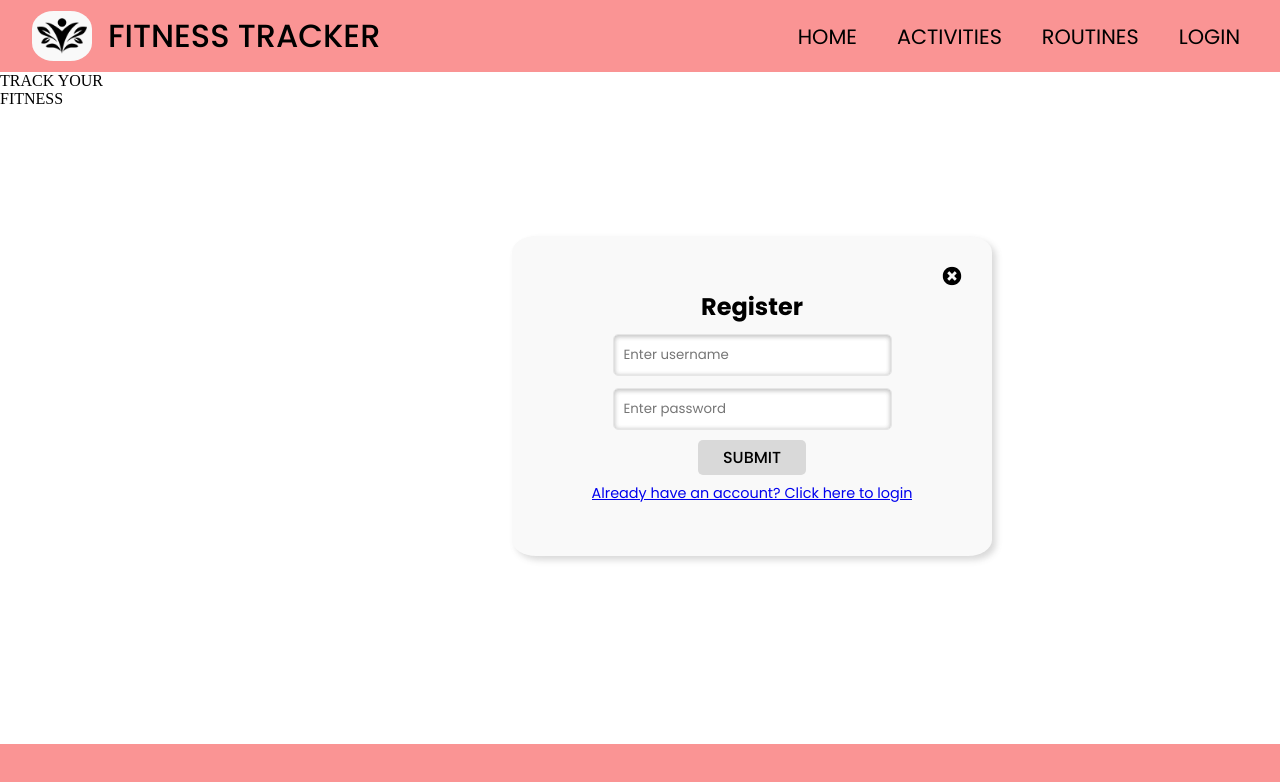
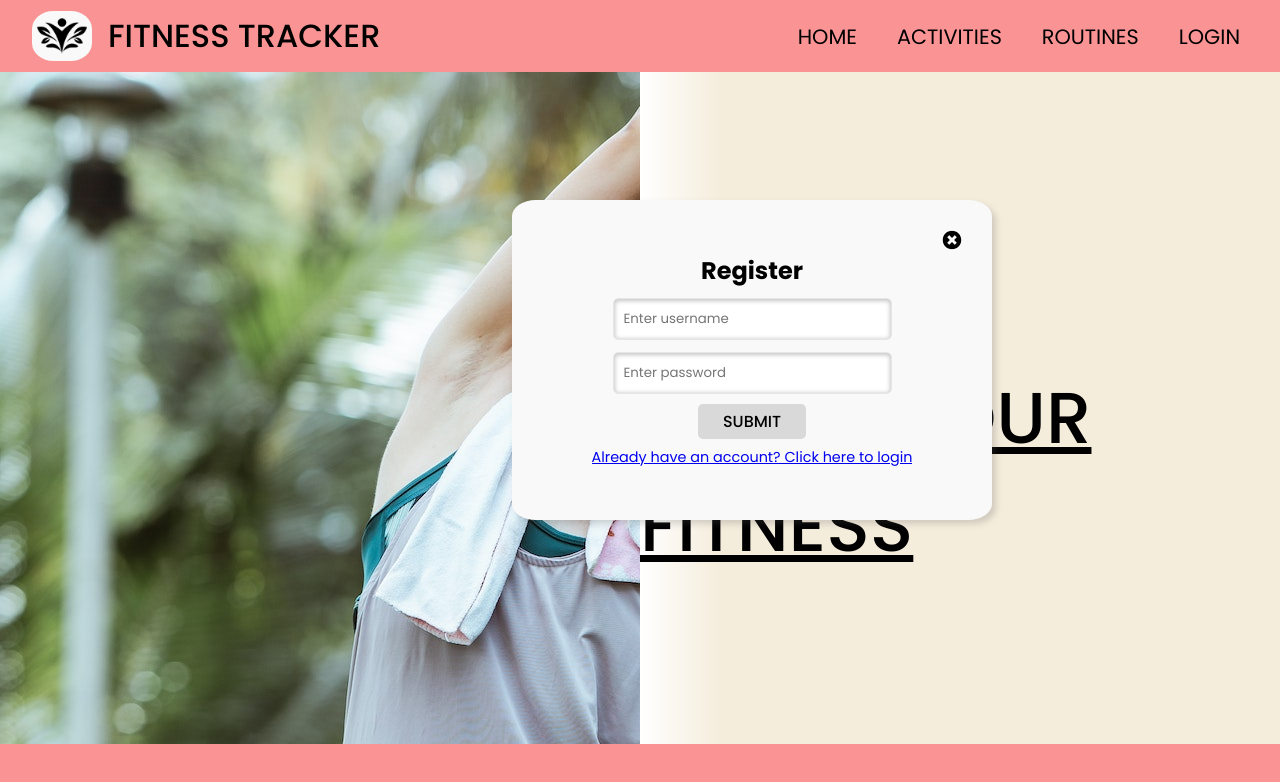
Before and after one commit to INIKITS/FitnessTracker-FrontEnd, a React (Create React App) app: page /register in a window 1280 px wide. Shown: the top 782 px of the page. Built offline with nearby package versions, Linux system fonts and the light colour scheme.

Commit message:
started activities

```diff
--- a/src/pages/Activities.js
+++ b/src/pages/Activities.js
@@ -1,31 +1,28 @@
-import React,{useState, useEffect} from 'react';
+import React, { useState, useEffect } from 'react';
 import { NavLink } from 'react-router-dom';
-import {getActivities} from '../api';
-
+import { getActivities } from '../api';
+import '../styles/Activities.scss';
 
 function Activities(props) {
-  const [activities,setActivities]=useState([])
-  useEffect(()=>{
+  const [activities, setActivities] = useState([]);
+  useEffect(() => {
     getActivities()
-    .then(data => setActivities(data))
-    .catch(console.error)
-  },[activities])
+      .then((data) => setActivities(data))
+      .catch(console.error);
+  }, [activities]);
   return (
-  <div>
-
-    {activities && activities.map((activity)=>{
-      return(
-        <div key={activity.id}>
-          <p>Name: {activity.name}</p>
-          <p>Description: {activity.description}</p>
-        </div>
-      )
-    })}
+    <div className='activity-wrapper'>
+      {activities &&
+        activities.map((activity) => {
+          return (
+            <div className='activity-container' key={activity.id}>
+              <p>Name: {activity.name}</p>
+              <p>Description: {activity.description}</p>
+            </div>
+          );
+        })}
     </div>
-  )
+  );
 }
 
-
-
-
 export default Activities;
--- a/src/pages/Login.js
+++ b/src/pages/Login.js
@@ -1,8 +1,8 @@
-import React from "react";
-import { NavLink } from "react-router-dom";
-import { LoginModal } from "../components/index";
-import "../styles/Home.scss";
-import HomeImage from "../img/pexels-ketut-subiyanto-4436349.jpg";
+import React from 'react';
+import { NavLink } from 'react-router-dom';
+import { LoginModal } from '../components/index';
+import '../styles/Home.scss';
+import HomeImage from '../img/pexels-ketut-subiyanto-4436349.jpg';
 
 function Login(props) {
   const {
@@ -18,9 +18,7 @@ function Login(props) {
   } = props;
 
   return (
-    <div id="home-wrapper">
-      <p className="title1">TRACK YOUR</p>
-      <p className="title2">FITNESS</p>
+    <div id='main'>
       <LoginModal
         username={username}
         setUsername={setUsername}
@@ -32,6 +30,12 @@ function Login(props) {
         errorMessage={errorMessage}
         setErrorMessage={setErrorMessage}
       />
+      <div className='overlay'>
+        <div id='hero'>
+          <div className='bg-img'></div>
+          <p>TRACK YOUR FITNESS</p>
+        </div>
+      </div>
     </div>
   );
 }
--- a/src/pages/Register.js
+++ b/src/pages/Register.js
@@ -1,8 +1,8 @@
-import React from "react";
-import { NavLink } from "react-router-dom";
-import { RegisterModal } from "../components/index";
-import "../styles/Home.scss";
-import HomeImage from "../img/pexels-ketut-subiyanto-4436349.jpg";
+import React from 'react';
+import { NavLink } from 'react-router-dom';
+import { RegisterModal } from '../components/index';
+import '../styles/Home.scss';
+import HomeImage from '../img/pexels-ketut-subiyanto-4436349.jpg';
 
 function Register(props) {
   const { errorMessage, setErrorMessage } = props;
@@ -17,9 +17,7 @@ function Register(props) {
   } = props;
 
   return (
-    <div id="home-wrapper">
-      <p className="title1">TRACK YOUR</p>
-      <p className="title2">FITNESS</p>
+    <div id='main'>
       <RegisterModal
         username={username}
         setUsername={setUsername}
@@ -31,6 +29,12 @@ function Register(props) {
         errorMessage={errorMessage}
         setErrorMessage={setErrorMessage}
       />
+      <div className='overlay'>
+        <div id='hero'>
+          <div className='bg-img'></div>
+          <p>TRACK YOUR FITNESS</p>
+        </div>
+      </div>
     </div>
   );
 }
--- /dev/null
+++ b/src/styles/Activities.scss
@@ -0,0 +1,9 @@
+.activity-wrapper {
+  background-color: blue;
+  .activity-container {
+    background-color: red;
+    p {
+      color: white;
+    }
+  }
+}
--- a/src/styles/Home.scss
+++ b/src/styles/Home.scss
@@ -1,3 +1,4 @@
+.overlay {
   #hero {
     display: grid;
     grid-template-columns: 2fr 2fr;
@@ -30,3 +31,4 @@
       grid-area: title-text;
     }
   }
+}
```
Lines whose indentation alone changed are shown as unchanged.
